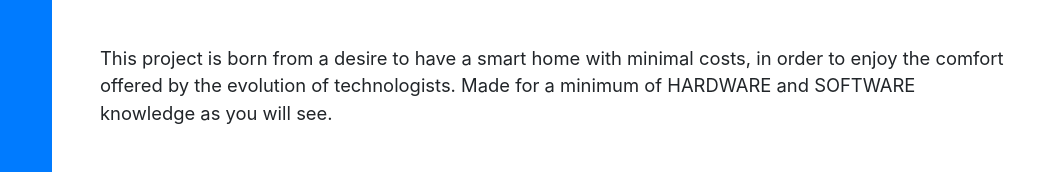
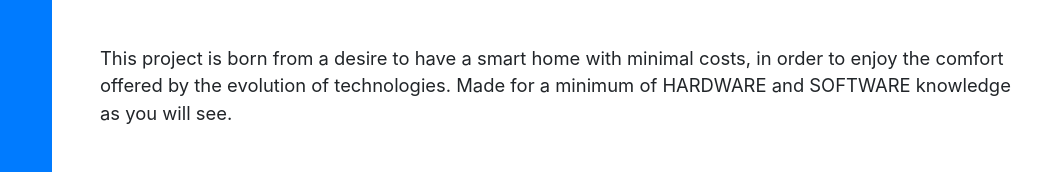
Before and after one commit to MEPF/AIME-SmartHome, a website with bundled scripts: page index.html in a window 1280 px wide. Shown: the part 328-500 px from the top of the page, 220-1280 px from the left. Built offline with nearby package versions, Linux system fonts and the light colour scheme; a web font is replaced by a local one.

Commit message:
Update index.html

```diff
--- a/index.html
+++ b/index.html
@@ -81,7 +81,7 @@
         <div class="subheading mb-5">Smart Home for everyone, complete project
           <a href="">FREE</a>
         </div>
-        <p class="lead mb-5">This project is born from a desire to have a smart home with minimal costs, in order to enjoy the comfort offered by the evolution of technologists. Made for a minimum of HARDWARE and SOFTWARE knowledge as you will see.</p>
+        <p class="lead mb-5">This project is born from a desire to have a smart home with minimal costs, in order to enjoy the comfort offered by the evolution of technologies. Made for a minimum of HARDWARE and SOFTWARE knowledge as you will see.</p>
         <div class="social-icons">
           <a href="#">
             <i class="fab fa-linkedin-in"></i>
```
